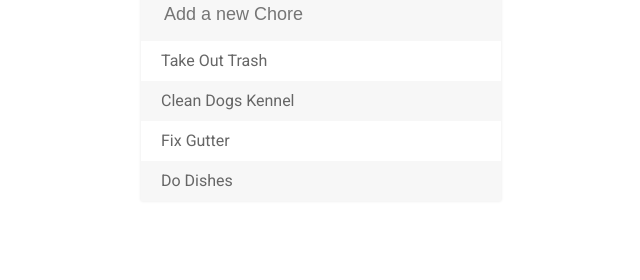
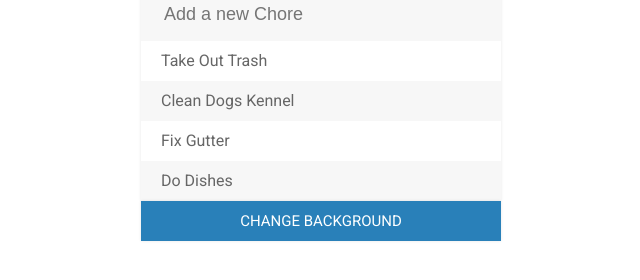
Before and after one commit to kareynolds/HoneyDoList, a plain HTML site: page index.html in a window 1280 px wide. Shown: the part 160-440 px from the top of the page, without its empty margins (319-959 px from the left). Drawn offline with nearby package versions, Linux system fonts and the light colour scheme.

Commit message:
Update index.html

```diff
--- a/index.html
+++ b/index.html
@@ -19,7 +19,9 @@
             <li><span><i class="fa fa-trash-o" aria-hidden="true"></i> </span>Do Dishes</li>
         </ul>
     </div>
-
+    <div id="gradient">
+        <button id="gradientButton"> Change background </button>
+    </div>
 
 </body>
 <script type="text/javascript" src="script.js"></script>
```
